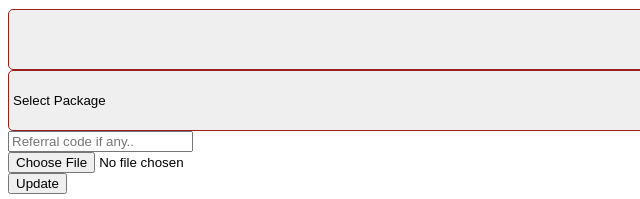
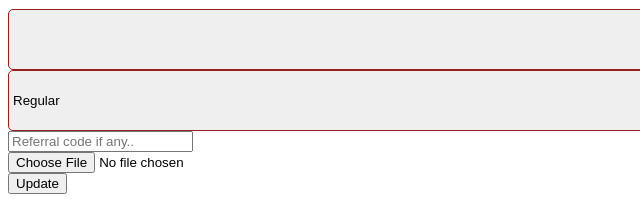
Before and after one commit to dynamichydra/amarbahok_app, a website: page www/APPS/profile/index.html in a window 1280 px wide. Shown: the part 847-1046 px from the top of the page, 0-640 px from the left. Drawn offline with nearby package versions, Linux system fonts and the light colour scheme; files whose address does not match are found by name.

Commit message:
Update index.html

```diff
--- a/www/APPS/profile/index.html
+++ b/www/APPS/profile/index.html
@@ -156,7 +156,6 @@ hr.total_partition {
         <div class="col s12">
             <div class="input-wrapper">
                 <select name="package" id="package">
-                    <option value="">Select Package</option>
                     <option value="15">Regular</option>
                 </select>
             </div>
```
